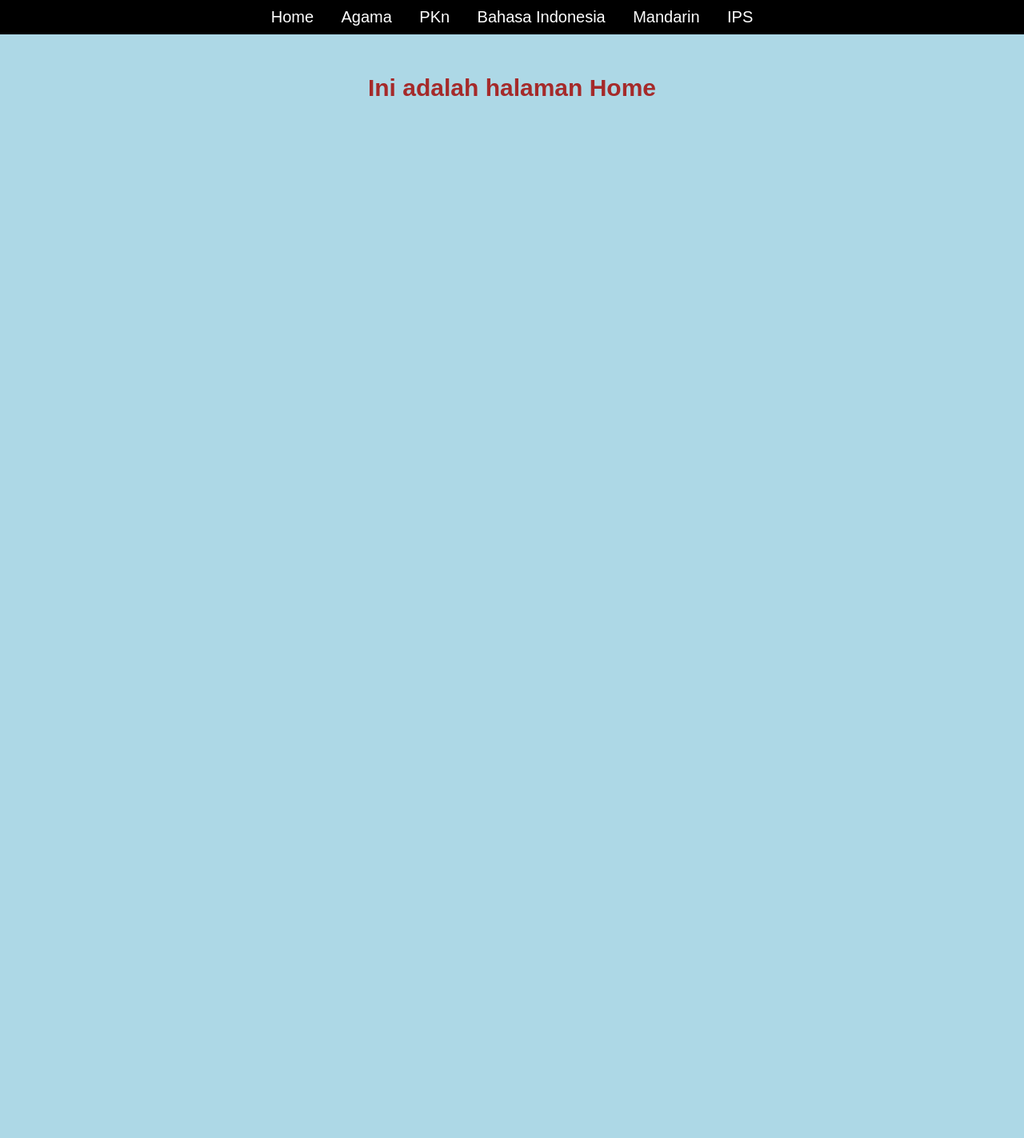
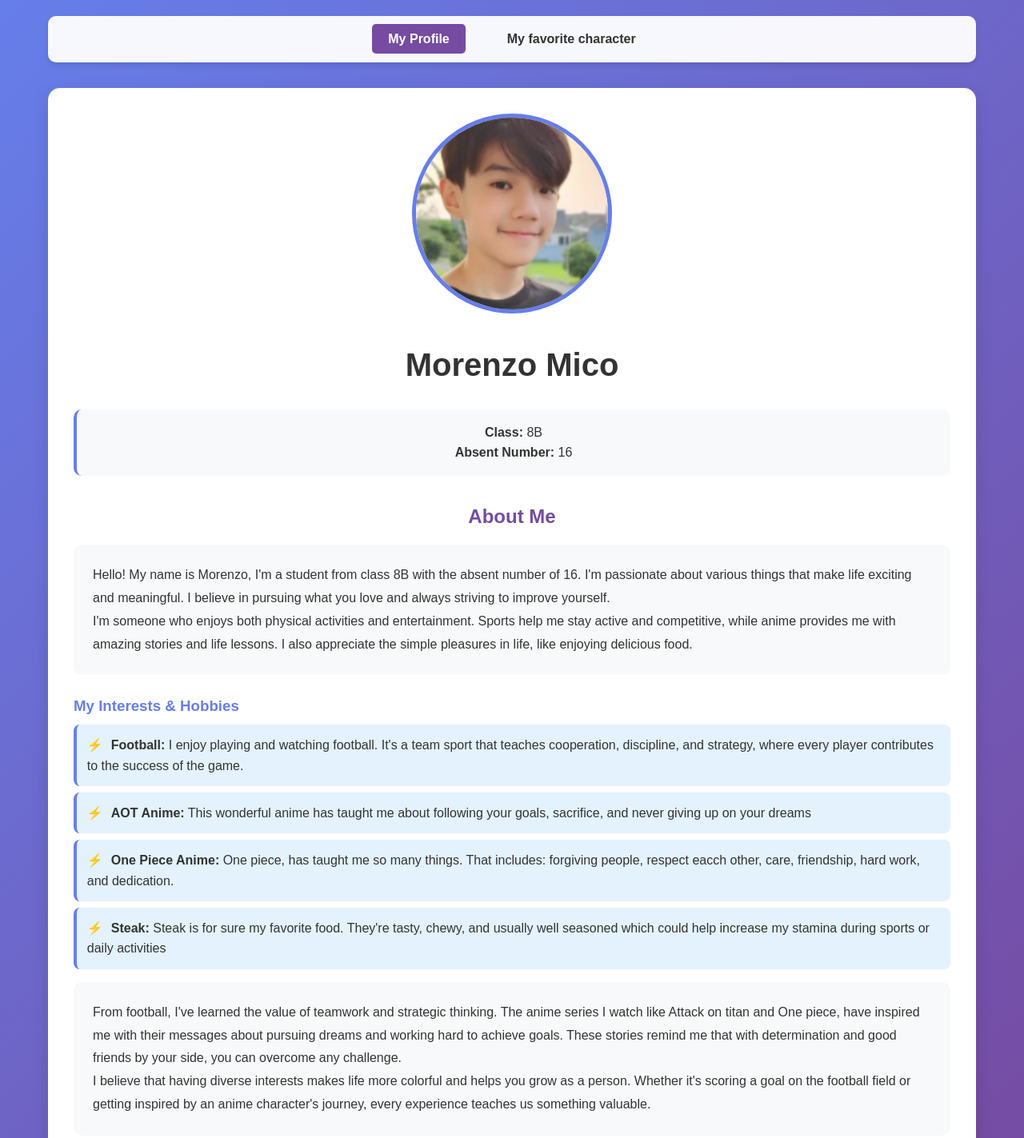
Before and after one commit to SmellyChicken123/Edutrip-Kelas-8, a plain HTML site: page index.html in a window 1280 px wide. Shown: the top 1423 px of the page at 80% size. Before the commit the page ends 800 px from the top, so only its background shows below. Drawn offline with Linux system fonts and the light colour scheme.

Commit message:
Add files via upload

```diff
--- a/index.html
+++ b/index.html
@@ -3,51 +3,201 @@
 <head>
     <meta charset="UTF-8">
     <meta name="viewport" content="width=device-width, initial-scale=1.0">
-    <title>Bar Navigasi</title>
+    <title>Morenzo - Personal Profile</title>
     <style>
-body {background-color: purple;
-font-family: Arial, Helvetica, sans-serif;
+        * {
             margin: 0;
             padding: 0;
+            box-sizing: border-box;
         }
 
-header {
-    background-color: black;
-    text-align: center;
-    padding: 10px 0;
+        body {
+            font-family: 'Arial', sans-serif;
+            line-height: 1.6;
+            color: #333;
+            background: linear-gradient(135deg, #667eea 0%, #764ba2 100%);
+            min-height: 100vh;
         }
 
-header a {
-    color: white;
-    text-decoration: none;
-    margin: 0 15px;
-    font-size: 20px;
-    transition: color 0.3s ease;
+        .container {
+            max-width: 1200px;
+            margin: 0 auto;
+            padding: 20px;
         }
 
-header a:hover {
-    color: blue;
+        /* Navigation Bar */
+        nav {
+            background: rgba(255, 255, 255, 0.95);
+            padding: 1rem 0;
+            border-radius: 10px;
+            margin-bottom: 2rem;
+            box-shadow: 0 4px 6px rgba(0, 0, 0, 0.1);
+        }
 
+        nav ul {
+            list-style: none;
+            display: flex;
+            justify-content: center;
+            gap: 2rem;
+        }
+
+        nav a {
+            text-decoration: none;
+            color: #333;
+            font-weight: bold;
+            padding: 10px 20px;
+            border-radius: 5px;
+            transition: all 0.3s ease;
+        }
+
+        nav a:hover {
+            background: #667eea;
+            color: white;
+            transform: translateY(-2px);
+        }
+
+        nav a.active {
+            background: #764ba2;
+            color: white;
+        }
+
+        /* Main Content */
+        .profile-card {
+            background: white;
+            border-radius: 15px;
+            padding: 2rem;
+            box-shadow: 0 8px 25px rgba(0, 0, 0, 0.1);
+            text-align: center;
+        }
+
+        .profile-image {
+            width: 250px;
+            height: 250px;
+            border-radius: 50%;
+            margin: 0 auto 2rem;
+            border: 5px solid #667eea;
+            object-fit: cover;
+            display: block;
         }
 
         h1 {
+            color: #333;
+            margin-bottom: 1rem;
+            font-size: 2.5rem;
+        }
+
+        .student-info {
+            background: #f8f9fa;
+            padding: 1rem;
+            border-radius: 10px;
+            margin: 1.5rem 0;
+            border-left: 4px solid #667eea;
+        }
+
+        .biography {
+            text-align: left;
+            margin-top: 2rem;
+        }
+
+        .biography h2 {
+            color: #764ba2;
+            margin-bottom: 1rem;
             text-align: center;
-    margin-top: 50px;
-    font-size: 30px;
-    color: brown;
+        }
+
+        .interests {
+            margin-top: 1.5rem;
+        }
+
+        .interests h3 {
+            color: #667eea;
+            margin-bottom: 0.5rem;
+        }
+
+        .interests ul {
+            list-style-type: none;
+            padding-left: 0;
+        }
+
+        .interests li {
+            background: #e3f2fd;
+            margin: 0.5rem 0;
+            padding: 0.8rem;
+            border-radius: 8px;
+            border-left: 4px solid #667eea;
+            transition: transform 0.2s ease;
+        }
+
+        .interests li:hover {
+            transform: translateX(5px);
+        }
+
+        .interests li::before {
+            content: "⚡";
+            margin-right: 10px;
+        }
+
+        .bio-text {
+            background: #f8f9fa;
+            padding: 1.5rem;
+            border-radius: 10px;
+            margin-top: 1rem;
+            line-height: 1.8;
         }
     </style>
 </head>
-<body style="background-color: lightblue;">
-    <header>
-        <a href="index.html">Home</a>
-        <a href="agama.html">Agama</a>
-        <a href="pkn.html">PKn</a>
-        <a href="bahasaindonesia.html">Bahasa Indonesia</a>
-        <a href="mandarin.html">Mandarin</a>
-        <a href="ips.html">IPS</a>
-    </header>
+<body>
+    <div class="container">
+        <!-- Navigation Bar -->
+        <nav>
+            <ul>
+                <li><a href="index.html" class="active">My Profile</a></li>
+                <li><a href="character.html">My favorite character</a></li>
+            </ul>
+        </nav>
 
-    <h1>Ini adalah halaman Home</h1>
+        <!-- Main Profile Content -->
+        <div class="profile-card">
+            <!-- Profile Image -->
+            <img src="Screenshot 2025-06-06 231434.png" alt="Morenzo (Me)" class="profile-image">
+
+            <!-- Name and Title -->
+            <h1>Morenzo Mico</h1>
+
+            <!-- Student Information -->
+            <div class="student-info">
+                <p><strong>Class:</strong> 8B</p>
+                <p><strong>Absent Number:</strong> 16</p>
+            </div>
+
+            <!-- Biography Section -->
+            <div class="biography">
+                <h2>About Me</h2>
+
+                <div class="bio-text">
+                    <p>Hello! My name is Morenzo, I'm a student from class 8B with the absent number of 16. I'm passionate about various things that make life exciting and meaningful. I believe in pursuing what you love and always striving to improve yourself.</p>
+
+                    <p>I'm someone who enjoys both physical activities and entertainment. Sports help me stay active and competitive, while anime provides me with amazing stories and life lessons. I also appreciate the simple pleasures in life, like enjoying delicious food.</p>
+                </div>
+
+                <!-- Interests Section -->
+                <div class="interests">
+                    <h3>My Interests & Hobbies</h3>
+                    <ul>
+                        <li><strong>Football:</strong> I enjoy playing and watching football. It's a team sport that teaches cooperation, discipline, and strategy, where every player contributes to the success of the game.</li>
+                        <li><strong>AOT Anime:</strong> This wonderful anime has taught me about following your goals, sacrifice, and never giving up on your dreams</li>
+                        <li><strong>One Piece Anime:</strong> One piece, has taught me so many things. That includes: forgiving people, respect eacch other, care, friendship, hard work, and dedication.</li>
+                        <li><strong>Steak:</strong> Steak is for sure my favorite food. They're tasty, chewy, and usually well seasoned which could help increase my stamina during sports or daily activities</li>
+                    </ul>
+                </div>
+
+                <div class="bio-text">
+                    <p>From football, I've learned the value of teamwork and strategic thinking. The anime series I watch like Attack on titan and One piece, have inspired me with their messages about pursuing dreams and working hard to achieve goals. These stories remind me that with determination and good friends by your side, you can overcome any challenge.</p>
+
+                    <p>I believe that having diverse interests makes life more colorful and helps you grow as a person. Whether it's scoring a goal on the football field or getting inspired by an anime character's journey, every experience teaches us something valuable.</p>
+                </div>
+            </div>
+        </div>
+    </div>
 </body>
 </html>
```
Also changed, not shown: character.html (added, +97 -0 lines), Screenshot 2025-06-06 231434.png (added), 1 other file. Lines whose indentation alone changed are shown as unchanged.
